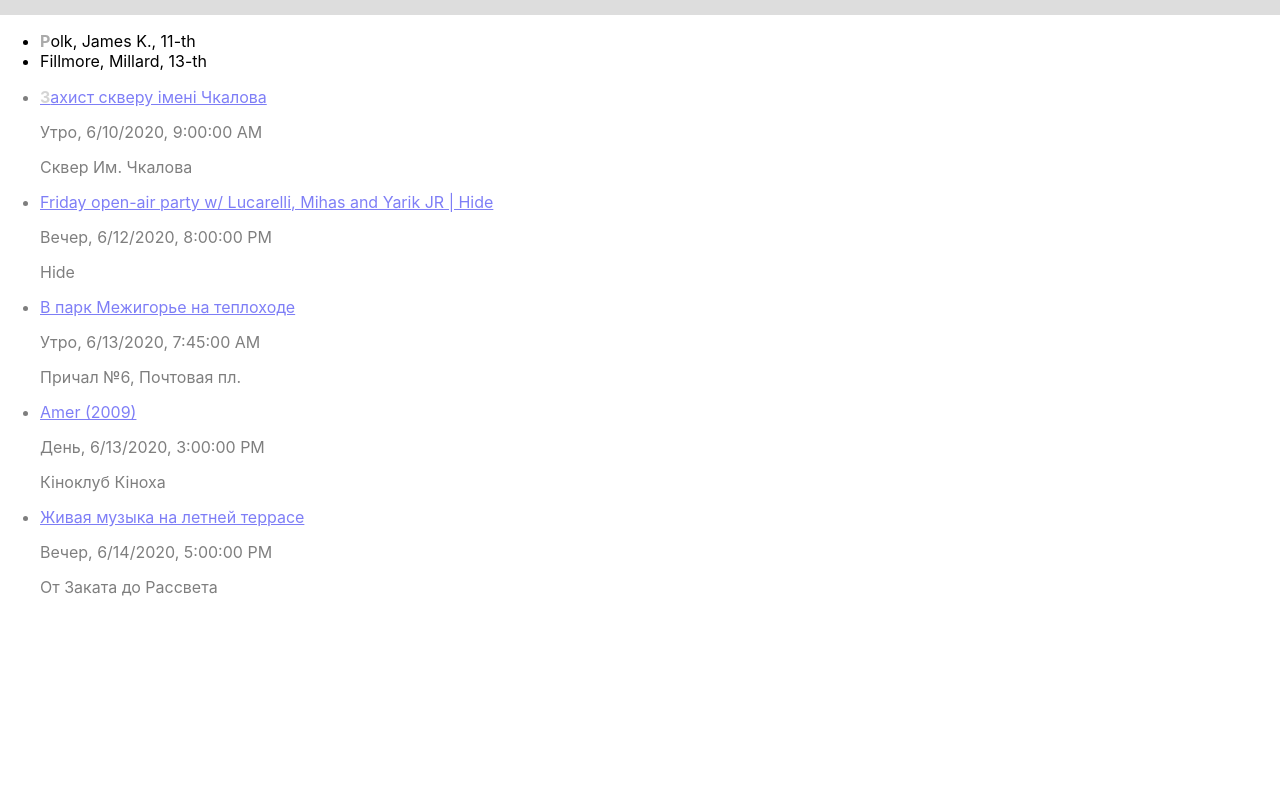
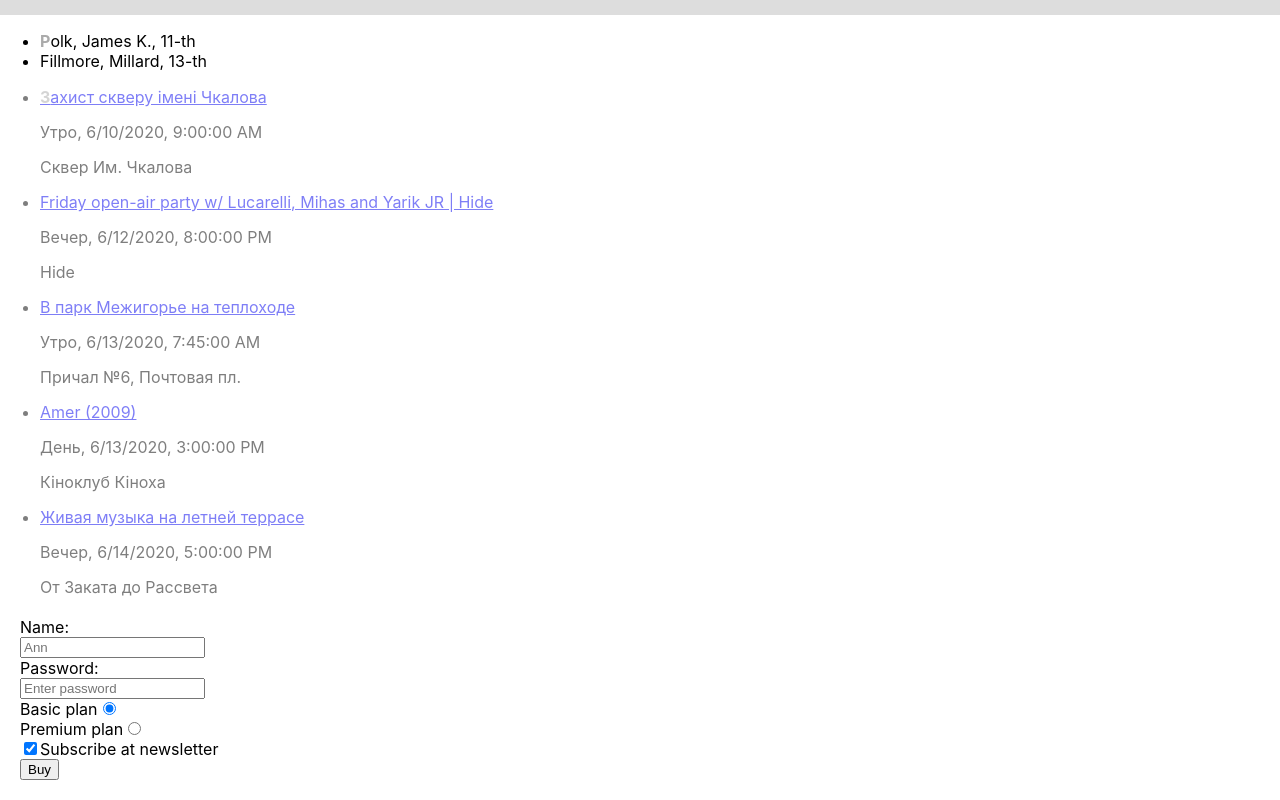
Before and after one commit to annandrosiuk/React-HW1, a React (Create React App) app: page / in a window 1280 px wide. Shown: the part 245-1045 px from the top of the page. Before the commit the page ends 858 px from the top, so only its background shows below. Built offline with nearby package versions, Linux system fonts and the light colour scheme.

Commit message:
task 9 done

```diff
--- a/src/index.css
+++ b/src/index.css
@@ -21,3 +21,15 @@ ul li:first-child::first-letter {
   display: block;
   margin: 15px 0;
 }
+
+.form{
+  display: flex;
+  align-items: flex-start;
+  flex-direction: column;
+  margin: 20px;
+}
+
+.form__wrapper{
+  display: flex;
+  flex-direction: column;
+}
--- a/src/index.js
+++ b/src/index.js
@@ -122,6 +122,89 @@ ReactDOM.render(
           );
         })}
     </ul>
+
+    <form className='form'
+      onSubmit={(event) => {
+        event.preventDefault();
+        const payload = {
+          name: event.target.name.value,
+          password: event.target.password.value,
+          plan: event.target.plan.value,
+          newsletter: event.target.newsletter.checked,
+        };
+
+        fetch('https://postman-echo.com/post',
+          {
+            method: 'POST',
+            headers: {
+              'Content-Type': 'application/json',
+              'Access-Control-Allow-Origin': '*',
+              'Access-Control-Allow-Methods': 'GET, POST, PUT, DELETE, OPTIONS',
+              'Access-Control-Allow-Credentials': 'true',
+              'Access-Control-Allow-Headers': '*'
+            },
+            mode: 'no-cors',
+            referrerPolicy: 'no-referrer',
+            body: JSON.stringify(payload)
+          })
+          .then(console.log)
+      }}
+    >
+      <div className="form__wrapper">
+        <label htmlFor="name"> Name: </label>
+        <input
+          type="text"
+          id="name"
+          placeholder='Ann'
+          required
+        />
+
+        <label htmlFor="password"> Password: </label>
+        <input
+          type="password"
+          minLength='4'
+          id="password"
+          placeholder='Enter password'
+          required
+        />
+      </div>
+
+      <div className="form__wrapper">
+        <div>
+          <label htmlFor="basic">Basic plan</label>
+          <input
+            type="radio"
+            value='basic'
+            id="basic"
+            name="plan"
+            defaultChecked
+            onChange={(event) => event.target.defaultChecked = !event.target.defaultChecked}
+          />
+        </div>
+        <div>
+          <label htmlFor="premium">Premium plan</label>
+          <input
+            type="radio"
+            value='premium'
+            id="premium"
+            name='plan'
+            onChange={(event) => event.target.defaultChecked = !event.target.defaultChecked}
+          />
+        </div>
+      </div>
+
+      <div>
+        <input
+          type="checkbox"
+          id="newsletter"
+          defaultChecked
+          onChange={(event) => event.target.defaultChecked = !event.target.defaultChecked}
+        />
+        <label htmlFor="newsletter">Subscribe at newsletter</label>
+      </div>
+      <button type='submit'>Buy</button>
+    </form>
+
   </React.StrictMode>,
   document.getElementById('root')
 );
```
